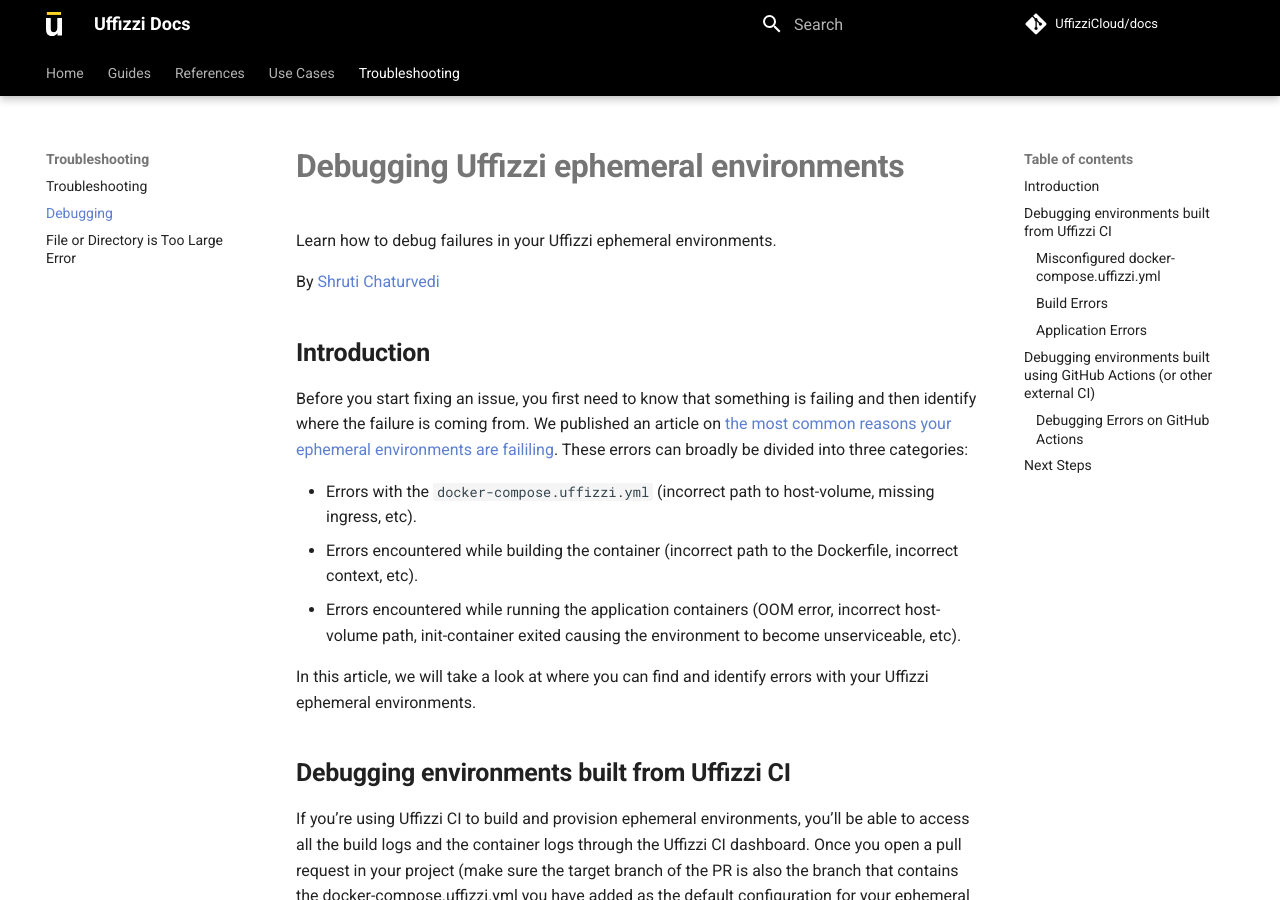
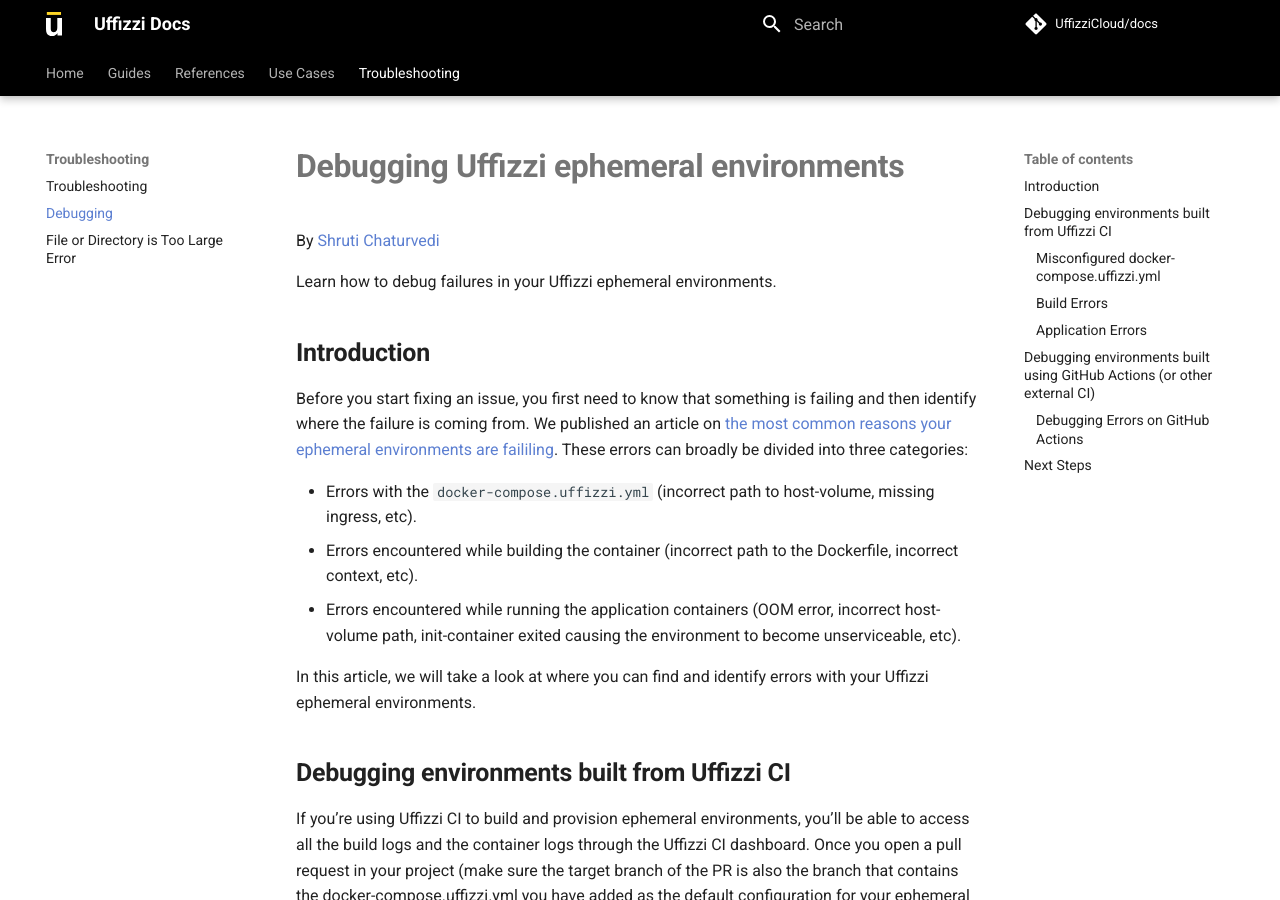
Before and after one commit to UffizziCloud/docs, an MkDocs documentation site: the page built from docs/troubleshooting/debugging.md, in a window 1280 px wide and 900 px high. Built offline with MkDocs 1.6.1 and Material for MkDocs 9.7.7, drawn with Linux system fonts in a browser that asks for light colours; comment, search, counter and statistics services are not loaded.

```diff
--- a/docs/troubleshooting/debugging.md
+++ b/docs/troubleshooting/debugging.md
@@ -1,8 +1,8 @@
 # **Debugging Uffizzi ephemeral environments**
 
+By [Shruti Chaturvedi](https://github.com/ShrutiC-git)
+
 Learn how to debug failures in your Uffizzi ephemeral environments.
-
-By [Shruti Chaturvedi](https://github.com/ShrutiC-git)
 
 ## **Introduction**
 
```
Also changed, not shown: docs/troubleshooting/file-or-directory-is-too-large.md (+2 -2 lines), docs/troubleshooting/most-common-problems.md (+2 -2 lines).
